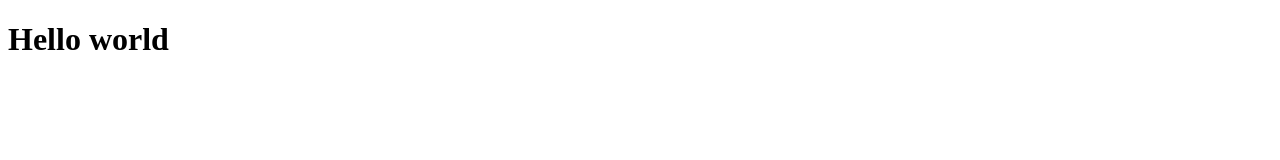
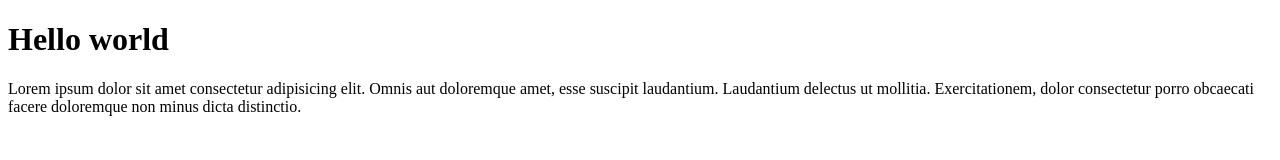
Before and after one commit to Floriki/dz4-project, a plain HTML site: page index.html in a window 1280 px wide. Drawn offline with Linux system fonts and the light colour scheme.

Commit message:
Add paragraph tag

```diff
--- a/index.html
+++ b/index.html
@@ -8,6 +8,7 @@
 </head>
 <body>
     <h1>Hello world</h1>
+    <p>Lorem ipsum dolor sit amet consectetur adipisicing elit. Omnis aut doloremque amet, esse suscipit laudantium. Laudantium delectus ut mollitia. Exercitationem, dolor consectetur porro obcaecati facere doloremque non minus dicta distinctio.</p>
 
 </body>
 </html>
```
